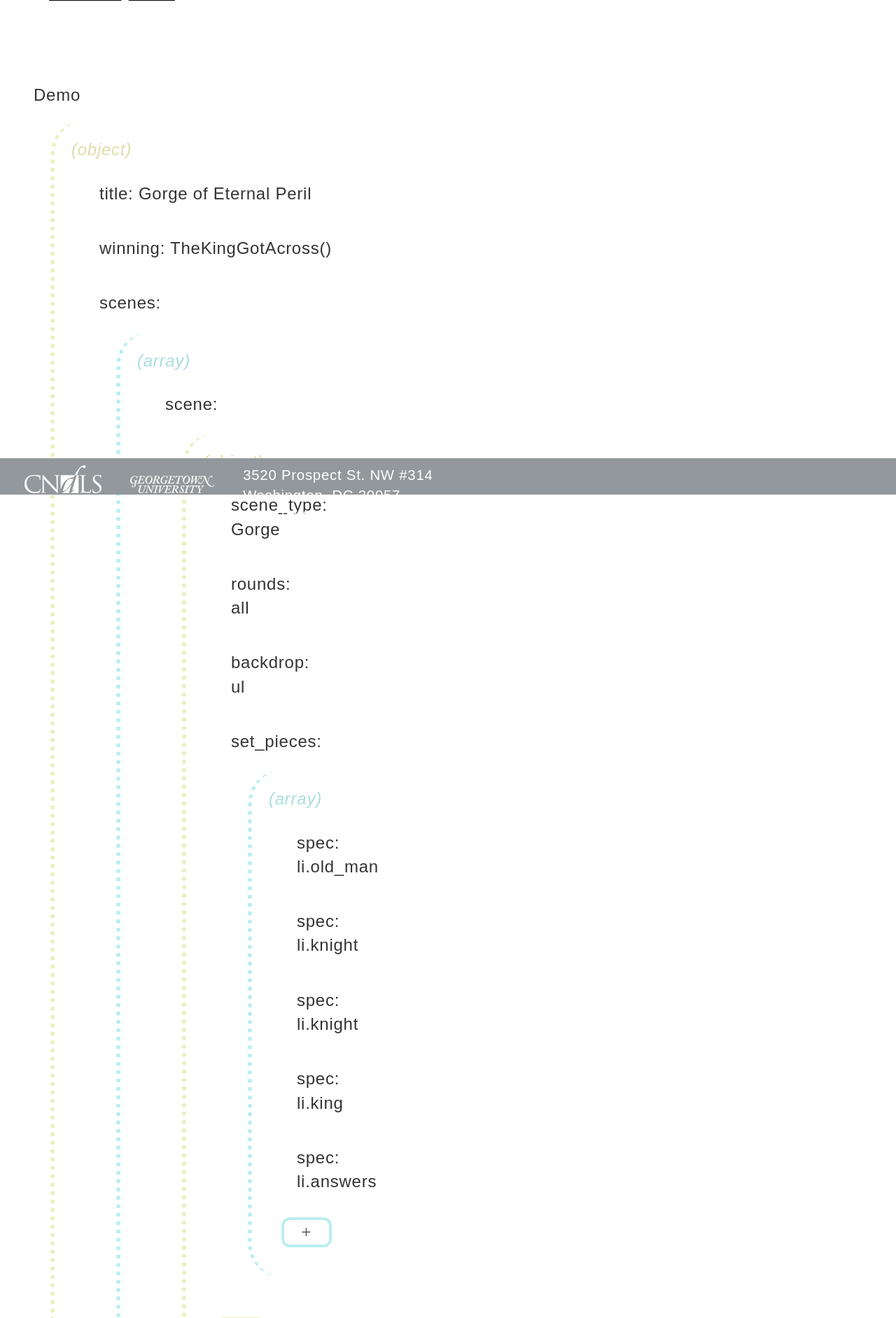
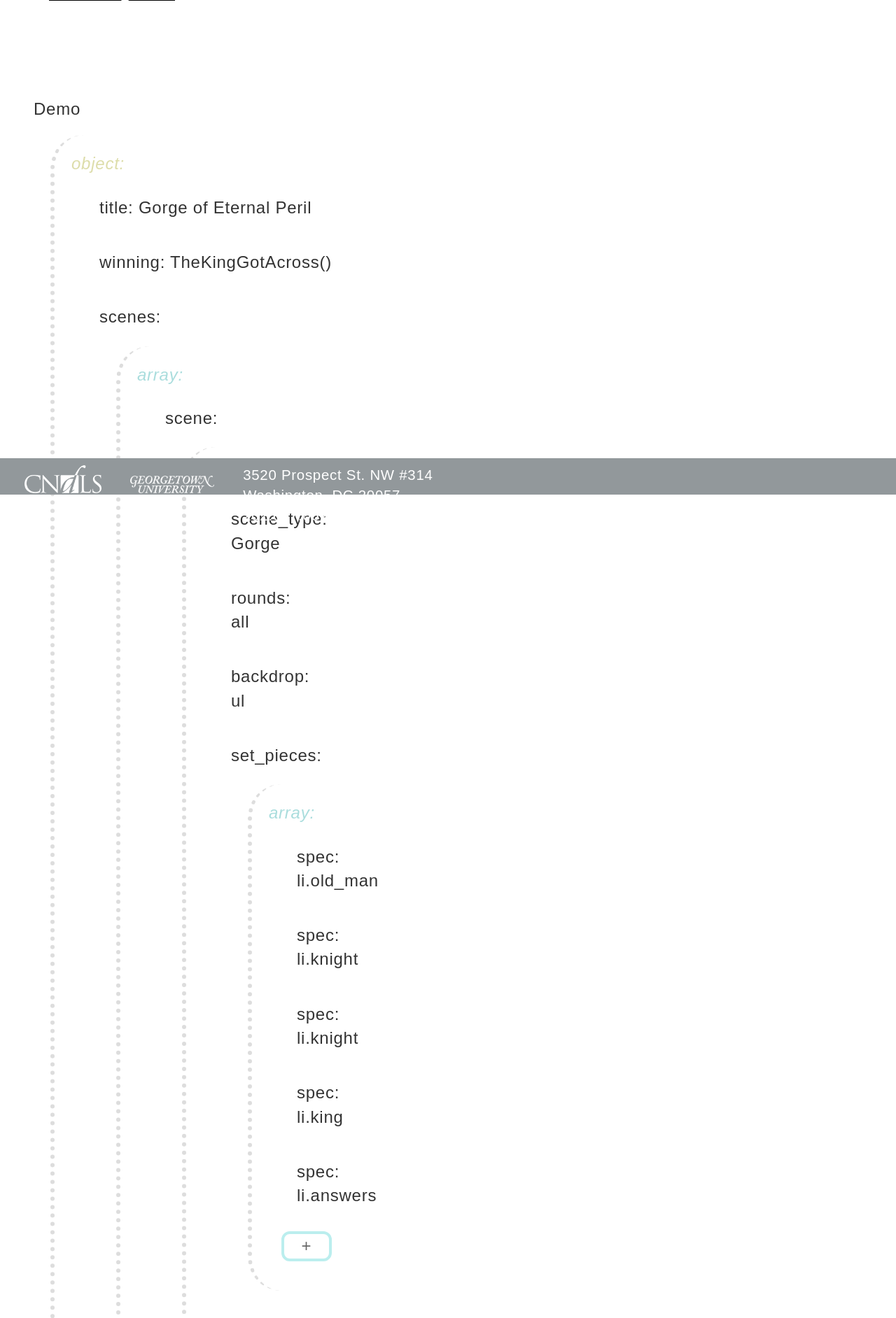
Before and after one commit to CNDLS/generic-game-host, a Django app: template templates/editor_demo.html in a window 1280 px wide. Shown: the part 93-1977 px from the top of the page at 70% size. Run offline with Django 3.2, Linux system fonts and the light colour scheme; the template is opened without the code that fills it, so the values that code supplies are empty; some libraries are stand-ins or nearby versions.

Commit message:
cosmetic things about game list page & editor mockup.

```diff
--- a/main/models.py
+++ b/main/models.py
@@ -161,7 +161,7 @@ class Membership(models.Model):
     role = models.ForeignKey(Role)
 
     def __unicode__(self):
-        return self.role
+        return "{}:{}".format(self.game_group.name, self.role.name)
 
 
 def path_for_media_type():
--- a/main/views.py
+++ b/main/views.py
@@ -73,7 +73,6 @@ def read(request, game_id):
 @csrf_protect
 def play(request, game_id):
     game = get_object_or_404(Game, pk=game_id)
-    print game.game_group.library_files.all()
     template_vars = { 'game': game,
                       'group_slug': game.game_group.slug,
                       'library_files': game.game_group.library_files.all(),
--- a/static/css/editor.css
+++ b/static/css/editor.css
@@ -1,8 +1,14 @@
-.editor {
+#schema {
   max-width: 50vw;
   margin: 9em 1em 6em 2em;
+  float: left;
 }
-.editor * {
+#editor {
+  height: 100vh;
+  width: 50vw;
+  float: left;
+}
+#schema * {
   -webkit-touch-callout: none;
   -webkit-user-select: none;
   -khtml-user-select: none;
@@ -10,13 +16,13 @@
   -ms-user-select: none;
   user-select: none;
 }
-.editor h3:before {
+#schema h3:before {
   content: "Game " &quot;
 }
-.editor h3:after {
+#schema h3:after {
   content: &quot;
 }
-.editor ul {
+#schema ul {
   list-style-type: none;
   padding: 1em;
   margin: 1em;
@@ -26,7 +32,7 @@
   -moz-border-radius: 2em 0 0 2em;
   border-radius: 2em 0 0 2em;
 }
-.editor li {
+#schema li {
   margin: 0.5em 1em;
   padding: 0.5em;
   border: 0.175em solid transparent;
@@ -34,23 +40,23 @@
   -moz-border-radius: 1.25em;
   border-radius: 1.25em;
 }
-.editor li:hover {
+#schema li:hover {
   border-color: #eee;
 }
 
 /* fixes because .container collides with Bootstrap css. */
-.editor li.container {
+#schema li.container {
   width: inherit;
 }
-.editor li.container:before {
+#schema li.container:before {
   display: inline;
 }
 
-.editor ul:before, .editor li:before {
+#schema ul:before, #schema li:before {
   content: attr(class) ": ";
   display: inline;
 }
-.editor li[obj]:before {
+#schema li[obj]:before {
   content: "class name: " attr(obj);
 }
 
--- a/static/css/game.css
+++ b/static/css/game.css
@@ -250,9 +250,10 @@ ul.objectives li:nth-child(3) {
 	text-align: center;
 }
 .dialog {
-  padding: 20px;
-  width: 460px;
-  margin: 50px auto;
+  padding: 0.5em 0;
+  width: 32em;
+  height: 24em;
+  margin: 2em auto;
   text-align: left;
 }
 
@@ -302,6 +303,7 @@ table#detail td {
 }
 
 .instructions {
+    background-color: transparent;
 }
 
 .dialog h1{
@@ -317,6 +319,8 @@ table#detail td {
 	overflow-x: hidden;
 	overflow-y: scroll;
 	list-style-type: none;
+	border-left: 1px solid #ccc;     border-right: 1px solid #ccc;
+	padding-left: 0.5em;
 }
 
 #game_list a{
@@ -438,8 +442,11 @@ table#detail td {
 #footer ul li img {
   height: 40px;
 }
-.dialog h1,.dialog h2 {
-  color: #15CCC2;
+.dialog h1 {
+  background-color: #15CCC2;
+  color: white;
+  padding: 0.25em 0.5em 0 0.5em;
+  margin-bottom: 0;
 }
 #logo-gu {
   padding-top: 0.75em;
--- a/templates/editor_demo.html
+++ b/templates/editor_demo.html
@@ -6,7 +6,7 @@
 {% endblock %}
 
 {% block content %}
-<section class="editor">
+<section id="schema">
     <h3>Demo</h3>
     <ul class="object">
         <li class="title">Gorge of Eternal Peril</li>
@@ -73,27 +73,31 @@
         </li>
     </ul>
 </section>
+<section id="editor">
+    <div>editor</div>
+</section>
+<div class="clearFix"></div>
 {% endblock %}
 
 {% block js %}
 <script>
     // highlight.
-    $(".editor *").click(function (evt) {
+    $("#schema *").click(function (evt) {
         // console.log(evt.target);
-        $(".editor *").attr("state", null);
+        $("#schema *").attr("state", null);
         $(evt.target).attr("state", "active");
         evt.stopPropagation();
     });
     // clear.
-    $(document.body).click(function (evt) {
-        $(".editor *").attr("state", null);
+    $("#editor").click(function (evt) {
+        $("#schema *").attr("state", null);
         evt.stopPropagation();
     });
     // add elements or members.
-    $(".editor ul.object").click(function (evt) {
+    $("#schema ul.object").click(function (evt) {
         // console.log("add member");
     });
-    $(".editor ul.array").click(function (evt) {
+    $("#schema ul.array").click(function (evt) {
         // console.log("add element");
     });
 
--- a/templates/play.html
+++ b/templates/play.html
@@ -63,7 +63,7 @@
 
         <!-- game-type-specific js. -->
         {% for library_file in library_files %}
-          <script type="text/javascript" src="{{ MEDIA_URL }}{{ library_file.file.name }}" ></script>
+            <script type="text/javascript" src="{{ MEDIA_URL }}{{ library_file.file.name }}" ></script>
         {% endfor %}
 
 		<script type="text/javascript">
```
